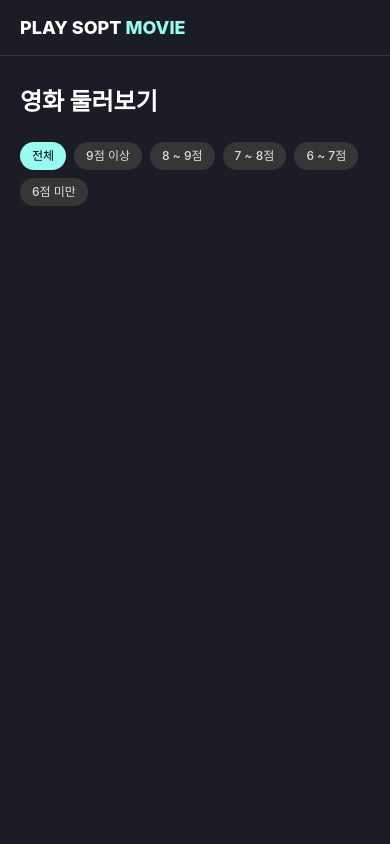
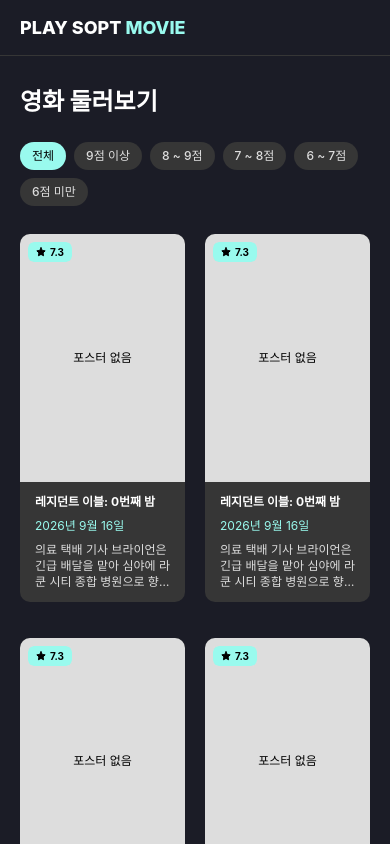
Before and after one commit to 39-play-sopt-web/ChoHyounYoung, a React (Vite) app in the folder ChoHyounYoung/Week3/Homework/: page / in a window 390 px wide. Shown: the top 844 px of the page. Built offline with nearby package versions, Linux system fonts and the light colour scheme.

Commit message:
feat: 메인 페이지 영화 카드 목록 및 반응형 배치 구현

```diff
--- a/ChoHyounYoung/Week3/Homework/src/pages/MainPage.tsx
+++ b/ChoHyounYoung/Week3/Homework/src/pages/MainPage.tsx
@@ -1,5 +1,6 @@
 import { useState } from 'react'
 import StarSelect from '../components/starselect'
+import MovieCard from '../components/moviecard'
 
 const ratingFilters = [
   { id: 'all', label: '전체', min: 0, max: 10 },
@@ -10,22 +11,74 @@ const ratingFilters = [
   { id: 'under6', label: '6점 미만', min: 0, max: 6 },
 ] as const
 
+// API 연결 전 카드 배치를 확인하기 위한 예시 데이터
+const previewMovies = Array.from({ length: 10 }, (_, index) => ({
+  id: index + 1,
+  title: '레지던트 이블: 0번째 밤',
+  releaseDate: '2026년 9월 16일',
+  overview: '의료 택배 기사 브라이언은 긴급 배달을 맡아 심야에 라쿤 시티 종합 병원으로 향한다. 눈밭을 헤치며 가던 중 갑자기 차로 뛰어든 누군가를 만나는데...',
+  rating: 7.3,
+  posterUrl: null,
+}))
+
 function MainPage() {
+  // 현재 선택한 필터를 저장. 처음에는 첫 번째 항목인 '전체'가 선택됨
   const [selectedFilter, setSelectedFilter] = useState<(typeof ratingFilters)[number]>(ratingFilters[0])
+  // 선택한 평점 범위에 맞는 영화만 남김 (예: 8 ~ 9점은 8 이상, 9 미만)
+  const movies = previewMovies.filter(({ rating }) =>
+    rating >= selectedFilter.min &&
+    (selectedFilter.max === 10 ? rating <= 10 : rating < selectedFilter.max),
+  )
 
   return (
+    // 화면 너비에 맞게 줄어들고, 최대 1044px까지만 넓어지는 가운데 정렬 영역
+    // mx-auto: 좌우 여백 자동 / w-full: 너비 100% / px-5: 좌우 내부 여백 20px
     <main className="mx-auto w-full max-w-[1044px] px-5 pt-[30px] pb-10">
       <h1 className="text-2xl font-extrabold text-text-primary">영화 둘러보기</h1>
+      {/* flex: 버튼을 가로로 배치 / flex-wrap: 공간이 부족하면 다음 줄로 / gap-2: 간격 8px */}
       <div className="mt-6 flex flex-wrap gap-2" role="group" aria-label="영화 평점 필터">
+        {/* 필터 배열을 map으로 순회하며 항목마다 StarSelect 버튼 하나를 생성 */}
         {ratingFilters.map((filter) => (
           <StarSelect
+            // key는 React가 각 항목을 구분하는 고유 값. 컴포넌트의 props로 전달되지는 않음
             key={filter.id}
+            // label props에 현재 필터의 문구를 전달
             label={filter.label}
+            // 현재 선택한 필터와 id가 같으면 true → 버튼이 민트색으로 표시됨
             isSelected={selectedFilter.id === filter.id}
+            // 클릭할 때 해당 필터를 선택 상태로 저장 → 페이지가 다시 렌더링됨
             onClick={() => setSelectedFilter(filter)}
           />
         ))}
       </div>
+      {/*
+        grid: 영화 카드를 행과 열로 배치
+        grid-cols-2: 기본 2열 (640px 미만)
+        sm:grid-cols-3: 화면 너비 640px 이상이면 3열
+        md:grid-cols-4: 화면 너비 768px 이상이면 4열
+        lg:grid-cols-5: 화면 너비 1024px 이상이면 5열
+        반응형 접두사는 해당 너비 이상에서 적용되고, 더 큰 구간의 설정이 덮어씀
+        gap-x-5: 열 사이 간격 20px / gap-y-9: 행 사이 간격 36px
+        items-start: 카드 높이가 달라도 위쪽에 맞춰 배치 / mt-7: 위 여백 28px
+      */}
+      <div className="mt-7 grid grid-cols-2 items-start gap-x-5 gap-y-9 sm:grid-cols-3 md:grid-cols-4 lg:grid-cols-5">
+        {/* 필터링된 영화마다 MovieCard 하나를 만들고, 영화 정보를 props로 전달 */}
+        {movies.map((movie) => (
+          <MovieCard
+            key={movie.id}
+            // 왼쪽은 MovieCard가 받는 props 이름, 중괄호 안은 전달할 실제 값
+            title={movie.title}
+            releaseDate={movie.releaseDate}
+            overview={movie.overview}
+            rating={movie.rating}
+            // 이미지 주소가 있으면 포스터 표시, null이면 '포스터 없음' 표시
+            posterUrl={movie.posterUrl}
+          />
+        ))}
+      </div>
+      {movies.length === 0 && (
+        <p className="py-16 text-center text-sm text-text-secondary">해당 평점의 영화가 없습니다.</p>
+      )}
     </main>
   )
 }
```
